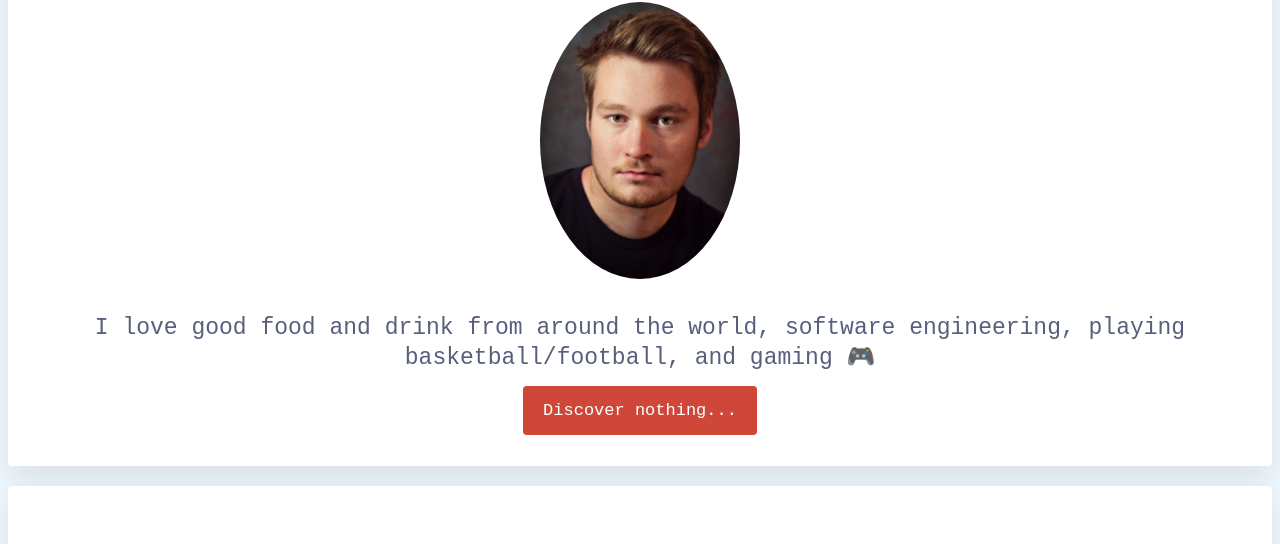
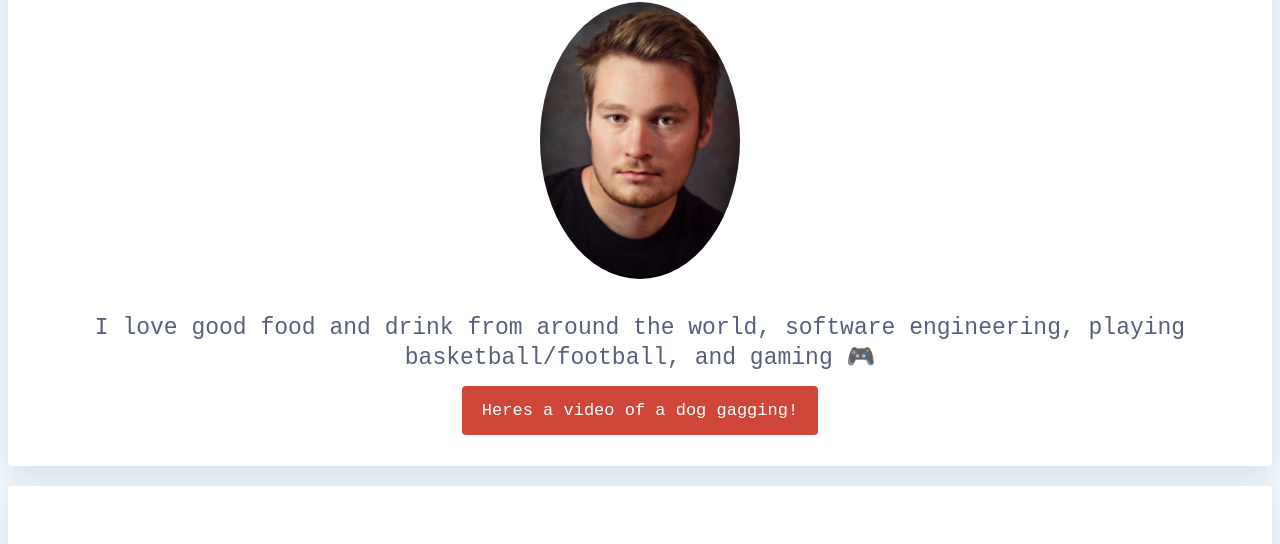
Before and after one commit to chriswall24/profile, a plain HTML site: page index.html in a window 1280 px wide. Shown: the part 134-678 px from the top of the page. Drawn offline with Linux system fonts and the light colour scheme.

Commit message:
changed red button link

```diff
--- a/index.html
+++ b/index.html
@@ -13,7 +13,7 @@
         <h1>Hello, I'm Chris 🤓</h1>
         <img src="/profile/images/headshot.jpeg" class="img-circle" alt="Chris Wall Headshot">
         <p>I love good food and drink from around the world, software engineering, playing basketball/football, and gaming 🎮</p>
-        <a href="#" class="btn-red">Discover nothing...</a>
+        <a href="https://www.youtube.com/shorts/cYyu-KqaqRs?&ab_channel=YMHStudios" target="_blank" class="btn-red">Heres a video of a dog gagging!</a>
       </div>
       <div class="card-white">
         <h2>Follow me</h2>
```
